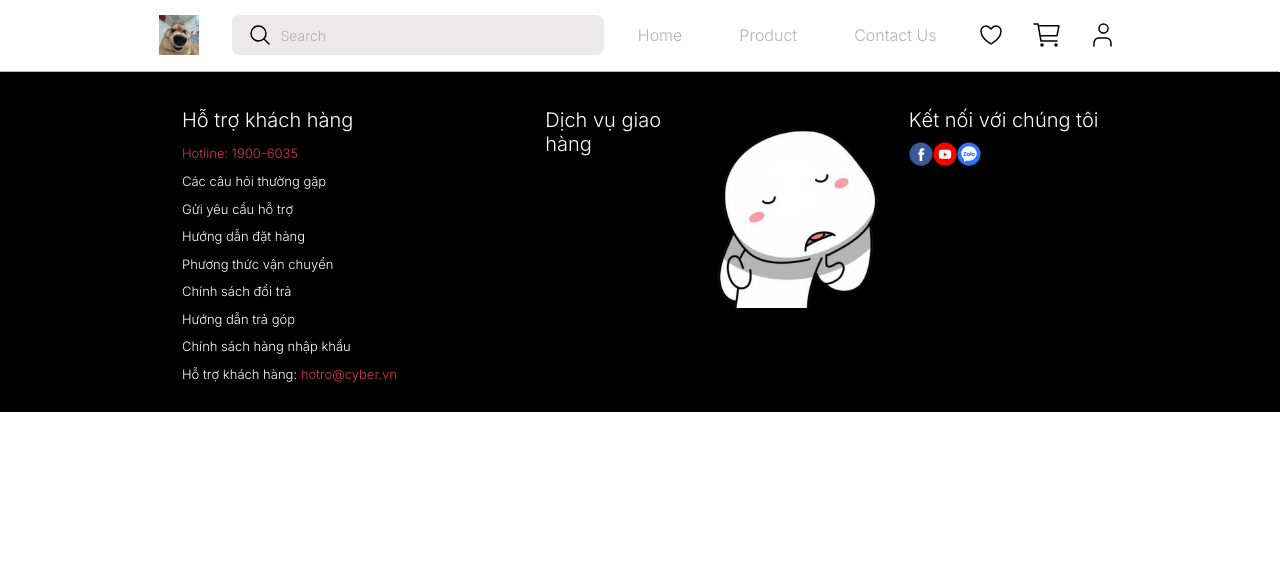
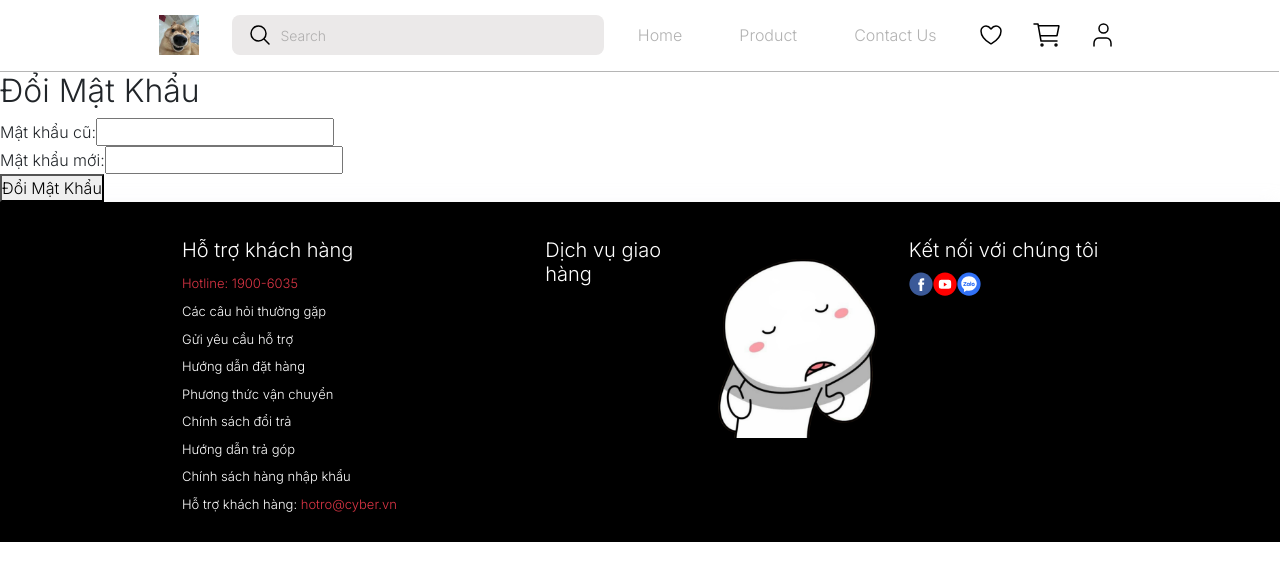
Before and after one commit to DatDangg/final_python, a React (Vite) app in the folder Frontend/python_final/: page /change-password in a window 1280 px wide. Shown: the top 580 px of the page. Built offline with nearby package versions, Linux system fonts and the light colour scheme; no server answers; sample sign-in values are in the browser's storage; a web font is replaced by a local one.

Commit message:
update change-password

```diff
--- a/Frontend/python_final/src/App.jsx
+++ b/Frontend/python_final/src/App.jsx
@@ -23,6 +23,7 @@ import Order from "./components/Order/Order";
 import Footer from "./components/Footer/Footer.jsx";
 import Banner2 from "./components/Banner/Banner2.jsx";
 import ListHome from "./components/ListHome/ListHome.jsx";
+import ChangePassword from './components/ChangePw/ChangePw.jsx';
 
 
 function ProtectedRoute({ children }) {
@@ -69,6 +70,7 @@ function App() {
                       <Route path="/checkout/shipping" element={<Step2 />} />
                       <Route path="/checkout/payment" element={<Step3 />} />
                       <Route path="/order/:orderId" element={<Order />} />
+                      <Route path="/change-password" element={<ChangePassword />} />
                     </Routes>
                     <Footer/>
                   </ProtectedRoute>
--- /dev/null
+++ b/Frontend/python_final/src/components/ChangePw/ChangePw.jsx
@@ -0,0 +1,65 @@
+import React, { useState } from "react";
+import axios from "axios";
+// import { useHistory } from "react-router-dom";
+
+function ChangePassword() {
+  const [oldPassword, setOldPassword] = useState("");
+  const [newPassword, setNewPassword] = useState("");
+  const [error, setError] = useState("");
+  const [success, setSuccess] = useState("");
+  const token = localStorage.getItem("token");
+//   const history = useHistory();
+
+  const handleSubmit = (e) => {
+    e.preventDefault();
+    axios.post("http://127.0.0.1:8000/change-password/", {
+        old_password: oldPassword,
+        new_password: newPassword
+      },
+      {
+        headers: {
+            Authorization: `Token ${token}`,
+          },
+      }
+    )
+    .then((response) => {
+      setSuccess(response.data.success);
+      setError("");
+      // Điều hướng người dùng đến trang khác nếu cần
+      // history.push('/profile');
+    })
+    .catch((error) => {
+      setError(error.response.data.error);
+      setSuccess("");
+    });
+  };
+
+  return (
+    <div>
+      <h2>Đổi Mật Khẩu</h2>
+      {success && <p style={{ color: "green" }}>{success}</p>}
+      {error && <p style={{ color: "red" }}>{error}</p>}
+      <form onSubmit={handleSubmit}>
+        <div>
+          <label>Mật khẩu cũ:</label>
+          <input
+            type="password"
+            value={oldPassword}
+            onChange={(e) => setOldPassword(e.target.value)}
+          />
+        </div>
+        <div>
+          <label>Mật khẩu mới:</label>
+          <input
+            type="password"
+            value={newPassword}
+            onChange={(e) => setNewPassword(e.target.value)}
+          />
+        </div>
+        <button type="submit">Đổi Mật Khẩu</button>
+      </form>
+    </div>
+  );
+};
+
+export default ChangePassword;
--- a/Frontend/python_final/src/components/Header/Header.jsx
+++ b/Frontend/python_final/src/components/Header/Header.jsx
@@ -88,7 +88,7 @@ function Header() {
         </Link>
         <Link
           to="/product/:id"
-          className={`nav-item ${currentPath === '/about' ? 'active' : ''}`}
+          className={`nav-item ${currentPath === '/product' ? 'active' : ''}`}
         >
           Product
         </Link>
@@ -124,7 +124,7 @@ function Header() {
           </Link>
           <div className="dropdown-menu">
             <Link to="/profile" className="dropdown-item">Tài Khoản Của Tôi</Link>
-            <Link to="/cart" className="dropdown-item">Đơn Mua</Link>
+            <Link to="/change-password" className="dropdown-item">Đổi mật khẩu</Link>
             <div className="dropdown-item" onClick={handleLogout}>Đăng Xuất</div>
           </div>
         </div>
--- a/Frontend/python_final/src/components/ProductDetail/ProductDetail.jsx
+++ b/Frontend/python_final/src/components/ProductDetail/ProductDetail.jsx
@@ -589,8 +589,7 @@ function ProductDetail() {
                 {reviews.length > 0 ? (
                     reviews.map((review) => (
                         <div key={review.id} className="border-bottom pt-3">
-                          <p className="fw-bold text-primary">Mã đơn hàng: {review.id}</p>
-                          <p>Người đánh giá: {userDetails[review.user]}</p>
+                          <p className="fw-bold text-primary">Người đánh giá: {userDetails[review.user]}</p>
                           <div>
                             {[...Array(review.rating)].map((_, i) => (
                                 <img
@@ -602,8 +601,8 @@ function ProductDetail() {
                             ))}
                             rated {review.rating} stars
                           </div>
+                          <small>Ngày đánh giá: {new Date(review.created_at).toLocaleDateString()}</small>
                           <p className="pt-3">Comments: {review.comment}</p>
-                          <small>Ngày đánh giá: {new Date(review.created_at).toLocaleDateString()}</small>
                         </div>
                     ))
                 ) : (
```
Also changed, not shown: 2 other files (tests, documents, lock files or other folders).
